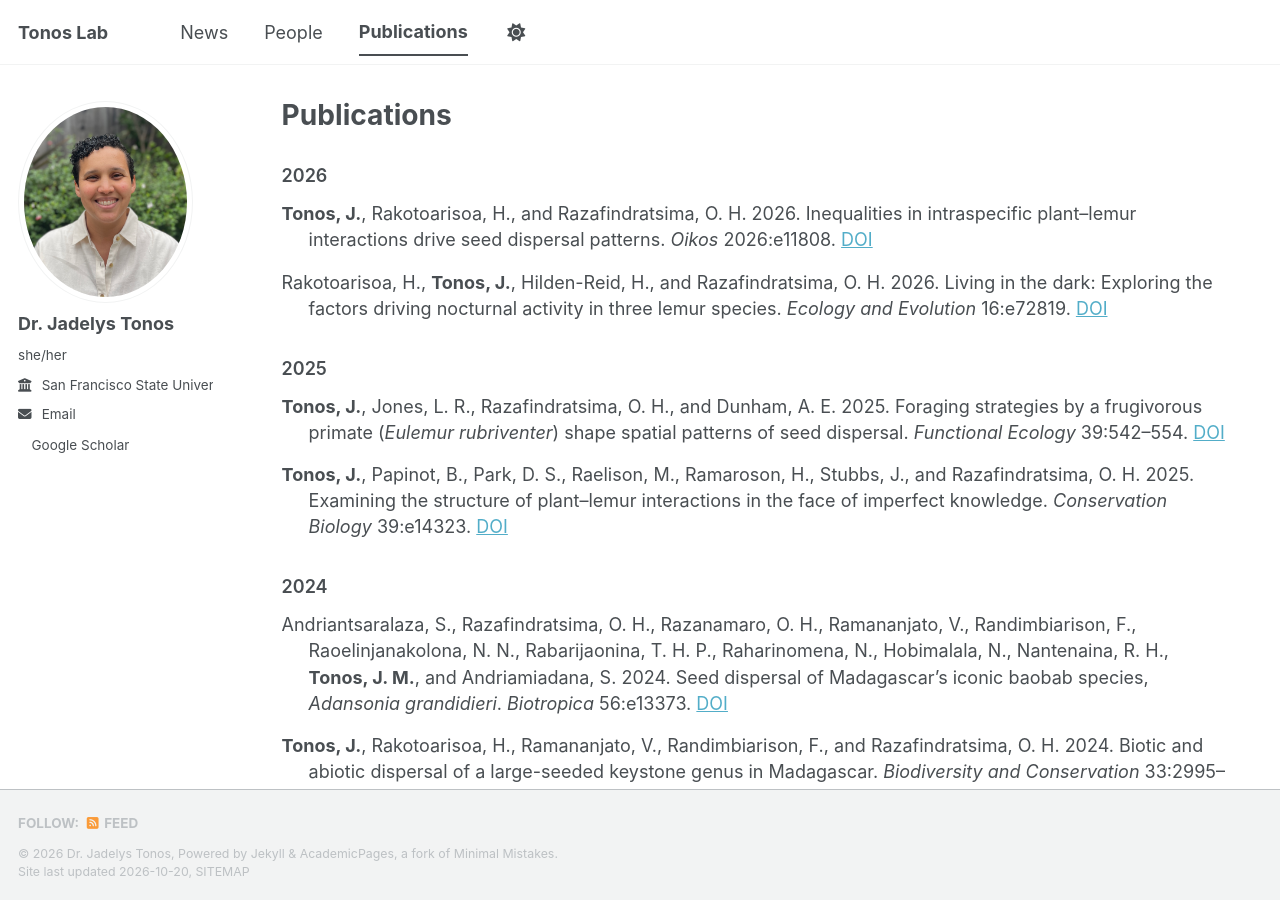
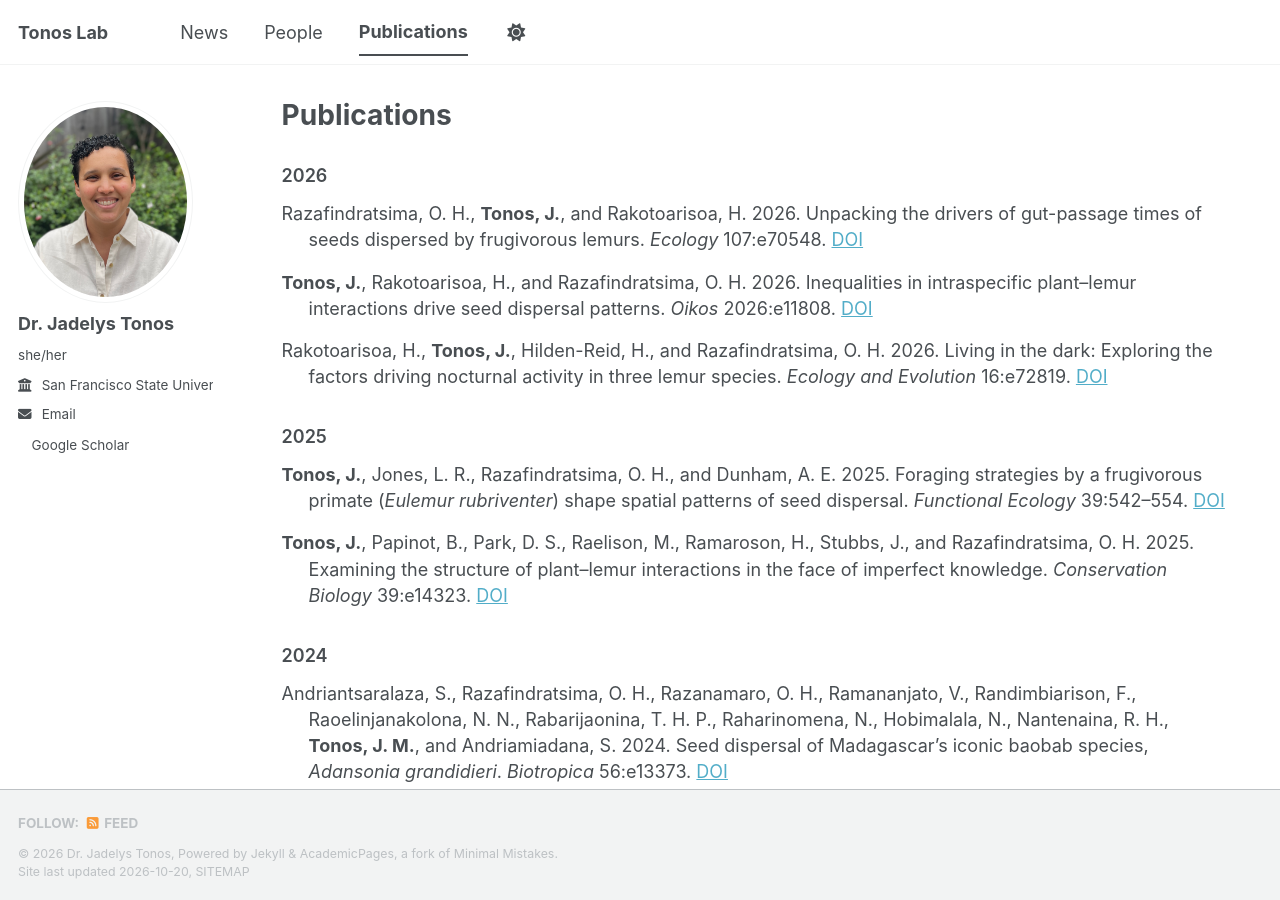
Before and after one commit to jtonos/jtonos.github.io, a Jekyll site: the page built from _pages/publications.html, in a window 1280 px wide and 900 px high. Built offline with Jekyll 4.4.1, drawn with Linux system fonts in a browser that asks for light colours; a style sheet for code colours, icons or effects is not loaded.

Commit message:
Update publications.html
adding a paper

```diff
--- a/_pages/publications.html
+++ b/_pages/publications.html
@@ -32,6 +32,10 @@ author_profile: true
 <div class="publication-list">
 
 <h2>2026</h2>
+
+<div class="publication-entry">
+Razafindratsima, O. H., <strong>Tonos, J.</strong>, and Rakotoarisoa, H. 2026. Unpacking the drivers of gut-passage times of seeds dispersed by frugivorous lemurs. <em>Ecology</em> 107:e70548. <a href="https://doi.org/10.1002/ecy.70548">DOI</a>
+</div>
 
 <div class="publication-entry">
 <strong>Tonos, J.</strong>, Rakotoarisoa, H., and Razafindratsima, O. H. 2026. Inequalities in intraspecific plant–lemur interactions drive seed dispersal patterns. <em>Oikos</em> 2026:e11808. <a href="https://doi.org/10.1002/oik.11808">DOI</a>
```
